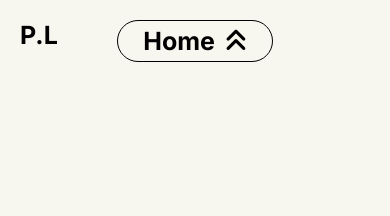
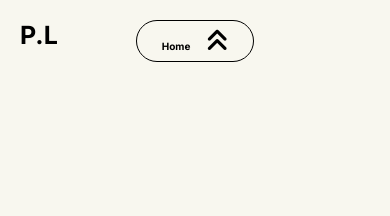
Before and after one commit to LdxPierre/cv_porfolio, a website built with webpack: page index.html in a window 390 px wide. Shown: the top 216 px of the page. Built offline with nearby package versions, Linux system fonts and the light colour scheme.

Commit message:
sépare le text du svg

```diff
--- a/index.html
+++ b/index.html
@@ -12,7 +12,10 @@
         <nav>
             <div class="nav-container">
                 <span class="brand">P.L</span>
-                <span class="navToggler">Home<i class="fa-solid fa-angles-up"></i></span>
+                <div class="navToggler">
+                    <span>Home</span>
+                    <i class="fa-solid fa-angles-up"></i>
+                </div>
                 <ul>
                     <li class="home"><a href="#home">Home</a></li>
                     <li class="cv"><a href="#cv">Curriculum Vitae</a></li>
```
